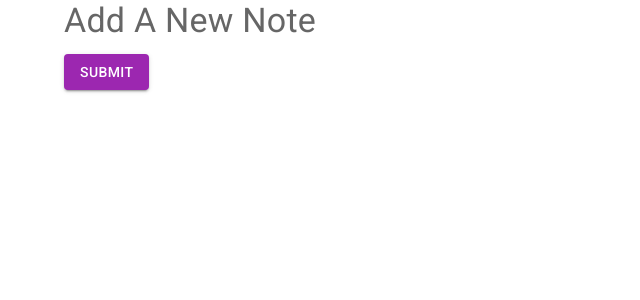
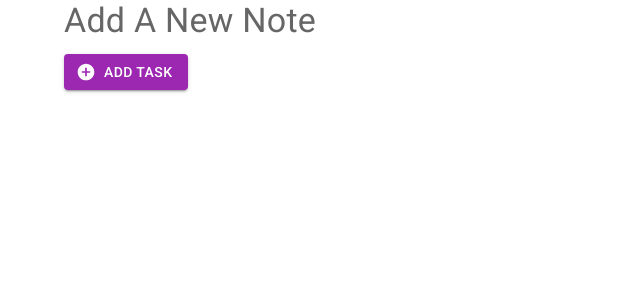
Before and after one commit to SaadJamilAkhtar/react-material-notes-app, a React (Create React App) app: page /add in a window 1280 px wide. Shown: the top 300 px of the page, without its empty margins (0-640 px from the left). Built offline with nearby package versions, Linux system fonts and the light colour scheme.

Commit message:
added icon

```diff
--- a/package.json
+++ b/package.json
@@ -5,6 +5,7 @@
   "dependencies": {
     "@emotion/react": "^11.8.2",
     "@emotion/styled": "^11.8.1",
+    "@mui/icons-material": "^5.5.1",
     "@mui/material": "^5.5.3",
     "@testing-library/jest-dom": "^5.16.3",
     "@testing-library/react": "^12.1.4",
--- a/src/pages/Create.js
+++ b/src/pages/Create.js
@@ -1,6 +1,7 @@
 import React from 'react';
 import {Button, Typography} from "@mui/material";
 import {Container} from "@mui/material";
+import AddCircleIcon from '@mui/icons-material/AddCircle';
 
 function Create(props) {
 
@@ -22,8 +23,9 @@
                 type={'submit'}
                 variant={'contained'}
                 color={'secondary'}
+                startIcon={<AddCircleIcon/>}
             >
-                Submit
+                Add Task
             </Button>
 
         </Container>
```
Also changed, not shown: 1 other file (tests, documents, lock files or other folders).
